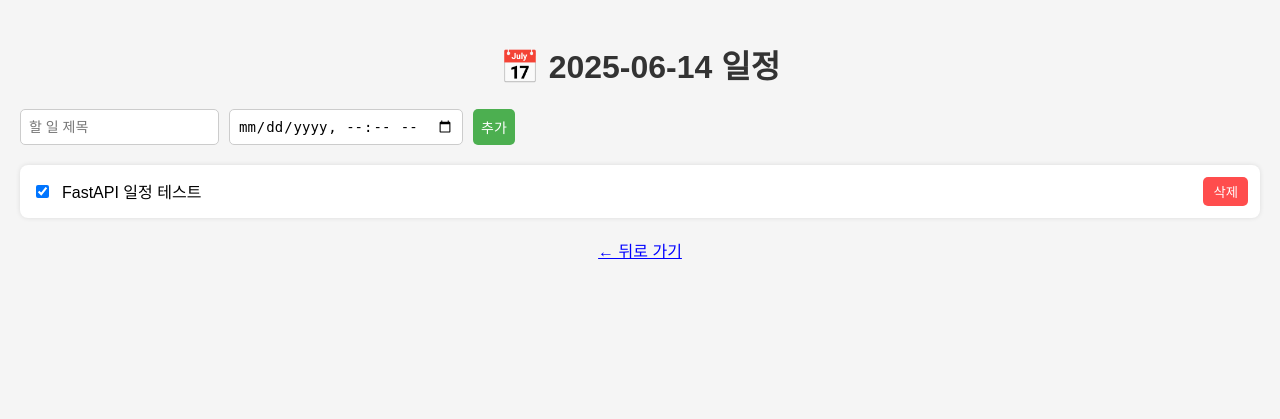
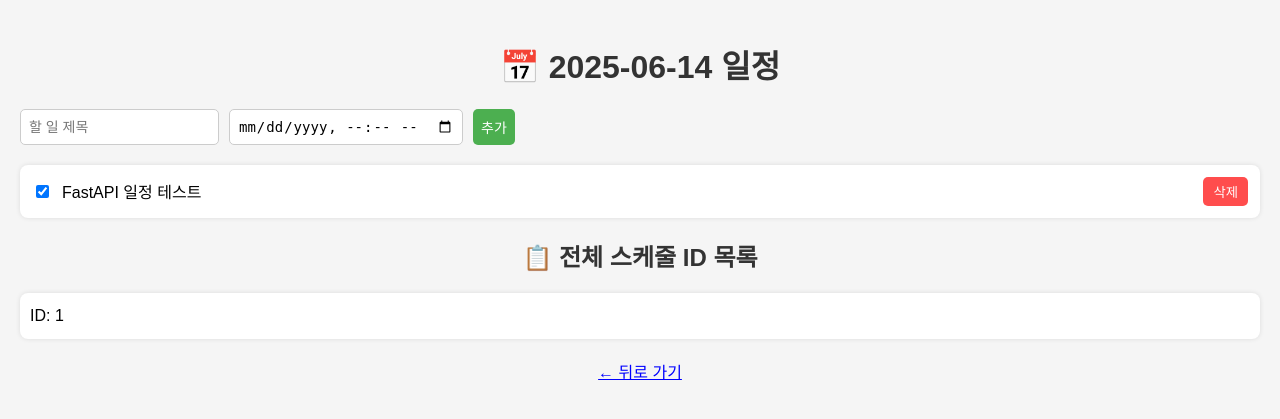
Before and after one commit to jyh69293/fastapi, a FastAPI app: page /tasks in a window 1280 px wide. Shown: the top 419 px of the page. Run offline with FastAPI, Linux system fonts and the light colour scheme; tables that the repository leaves empty hold one stand-in row (values such as "Sample post").

Commit message:
Update tasks.html

```diff
--- a/templates/tasks.html
+++ b/templates/tasks.html
@@ -10,7 +10,7 @@
       margin: 0;
       padding: 20px;
     }
-    h1 {
+    h1, h2 {
       text-align: center;
       color: #333;
     }
@@ -62,6 +62,17 @@
       text-decoration: underline;
       cursor: pointer;
     }
+    #scheduleIds {
+      background: #fff;
+      padding: 10px;
+      border-radius: 8px;
+      list-style: none;
+      box-shadow: 0 0 5px rgba(0,0,0,0.1);
+      margin-bottom: 20px;
+    }
+    #scheduleIds li {
+      padding: 4px 0;
+    }
   </style>
 </head>
 <body>
@@ -86,6 +97,12 @@
       <p>오늘 일정이 없습니다.</p>
     {% endfor %}
   </div>
+
+  <!-- ✅ 전체 스케줄 ID 리스트 -->
+  <h2>📋 전체 스케줄 ID 목록</h2>
+  <ul id="scheduleIds">
+    <li>불러오는 중...</li>
+  </ul>
 
   <div class="back-button" onclick="history.back()">← 뒤로 가기</div>
 
@@ -136,6 +153,32 @@
         else alert("추가 실패");
       });
     }
+
+    function fetchScheduleIds() {
+      fetch("/api/schedule-ids")
+        .then(res => res.json())
+        .then(data => {
+          const list = document.getElementById("scheduleIds");
+          list.innerHTML = "";
+          if (data.ids.length === 0) {
+            list.innerHTML = "<li>스케줄이 없습니다.</li>";
+          } else {
+            data.ids.forEach(id => {
+              const li = document.createElement("li");
+              li.textContent = `ID: ${id}`;
+              list.appendChild(li);
+            });
+          }
+        })
+        .catch(err => {
+          document.getElementById("scheduleIds").innerHTML = "<li>불러오기 실패</li>";
+          console.error(err);
+        });
+    }
+
+    window.onload = function() {
+      fetchScheduleIds();
+    };
   </script>
 </body>
 </html>
```
